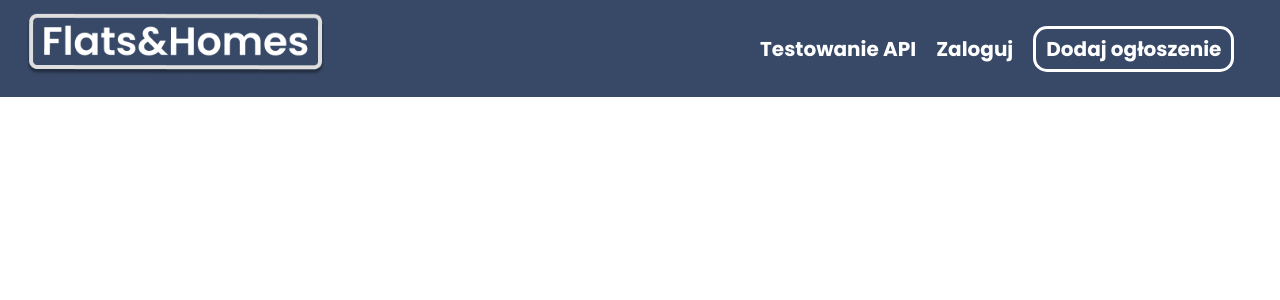
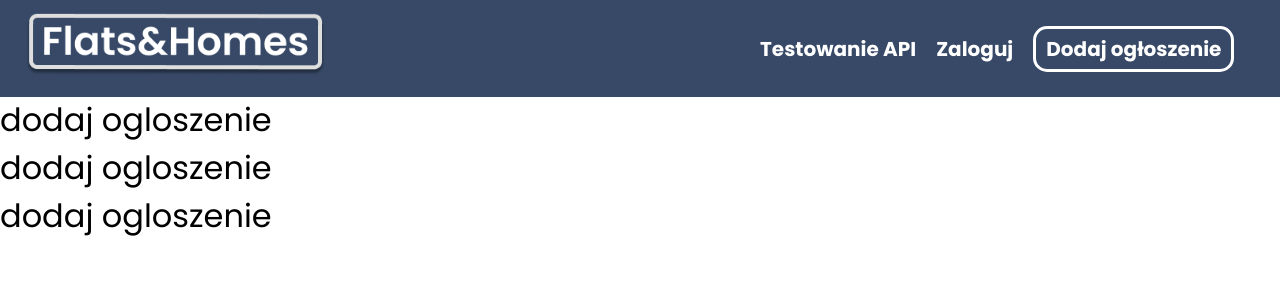
Before and after one commit to StefanSudyk/DATABASE_SOFTWARE_ENGINEERING_PROJECT, a React (Vite) app in the folder client/: page /Dodaj_ogloszenie in a window 1280 px wide. Shown: the top 300 px of the page. Built offline with nearby package versions, Linux system fonts and the light colour scheme.

Commit message:
Added dodaj ogłoszenie routing

```diff
--- a/client/src/App.jsx
+++ b/client/src/App.jsx
@@ -5,6 +5,7 @@ import WyswtlApi from './Components/Pages/WyswtlApi.jsx';
 import Zaloguj from './Components/Pages/Zaloguj.jsx'
 import Wyloguj from './Components/Pages/Wyloguj.jsx'
 import Strona_glowna from './Components/Pages/Strona_glowna.jsx'
+import Dodaj_ogloszenie from './Components/Pages/Dodaj_ogloszenie.jsx'
 
 
 const App = () => {
@@ -18,6 +19,7 @@ const App = () => {
       <Route path="Test_API" element={<WyswtlApi/>} />
       <Route path="Zaloguj" element={<Zaloguj/>}/>
       <Route path="Wyloguj" element={<Wyloguj/>}/>
+      <Route path="Dodaj_ogloszenie" element={<Dodaj_ogloszenie/>}/>
     </Routes>
 
       </BrowserRouter>
--- a/client/src/Components/Navbar/Navbar.jsx
+++ b/client/src/Components/Navbar/Navbar.jsx
@@ -22,7 +22,8 @@ const Navbar = ({ isLoggedIn }) => {
           )}
 
 
-        <li className='DodajOgloszenie'> Dodaj ogłoszenie</li>
+        <li className='DodajOgloszenie'>
+          <Link to="/Dodaj_ogloszenie"> Dodaj ogłoszenie </Link></li>
 
         {/*<img src={ogloszenie}  className='logo'/> nie uzyte zdjecie, jako przycisk*/}
       </ul>
--- /dev/null
+++ b/client/src/Components/Pages/Dodaj_ogloszenie.jsx
@@ -0,0 +1,30 @@
+import React from 'react'
+
+const Dodaj_ogloszenie = () => {
+  return (
+    <div>
+       <div>
+        dodaj ogloszenie
+      </div>
+
+      <div>
+        dodaj ogloszenie
+      </div>
+
+      <div>
+        dodaj ogloszenie
+      </div>
+
+      <div>
+        dodaj ogloszenie
+      </div>
+
+      <div>
+        dodaj ogloszenie
+      </div>
+
+    </div>
+  )
+}
+
+export default Dodaj_ogloszenie
```
